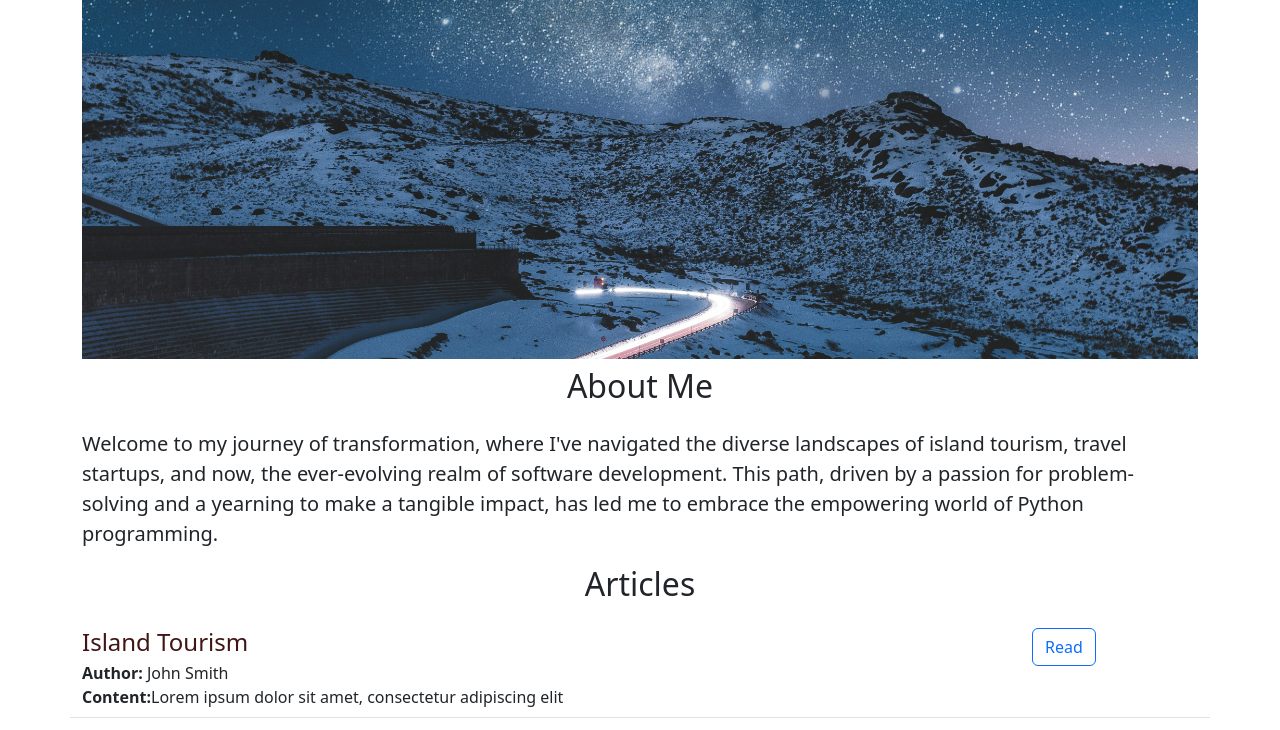
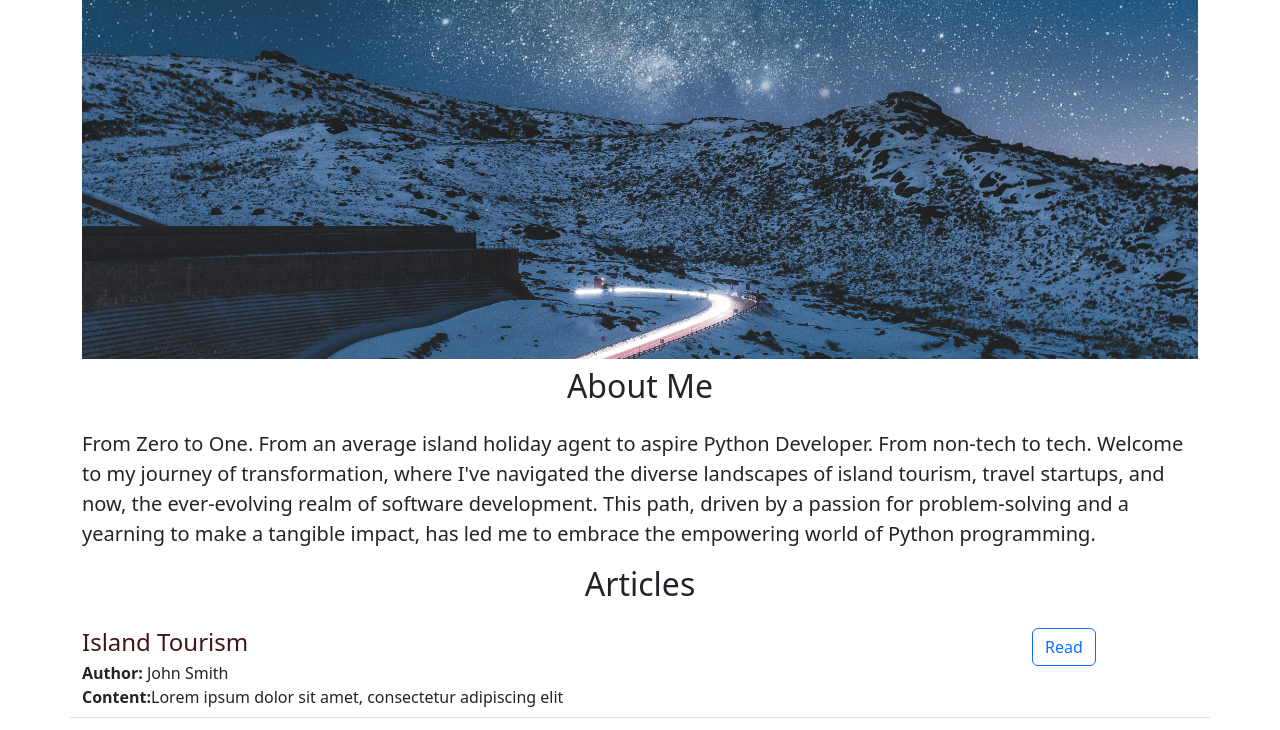
Before and after one commit to skylarasoka/journey, a Flask app: page / in a window 1280 px wide. Shown: the part 81-811 px from the top of the page. Run offline with Flask 3, Linux system fonts and the light colour scheme.

Commit message:
Make some changes

```diff
--- a/templates/home.html
+++ b/templates/home.html
@@ -19,7 +19,7 @@
       <h1 class="text-center mt-2 mb-4">{{owner}}'s Journey</h1>
       <img class="img-fluid" id="banner" src="{{ url_for('static', filename='banner.jpg') }}">
       <h2 class="text-center mt-2 mb-4">About Me</h2>
-      <p class="lead">Welcome to my journey of transformation, where I've navigated the diverse landscapes of island tourism, travel startups, and now, the ever-evolving realm of software development. This path, driven by a passion for problem-solving and a yearning to make a tangible impact, has led me to embrace the empowering world of Python programming.</p>
+      <p class="lead">From Zero to One. From an average island holiday agent to aspire Python Developer. From non-tech to tech. Welcome to my journey of transformation, where I've navigated the diverse landscapes of island tourism, travel startups, and now, the ever-evolving realm of software development. This path, driven by a passion for problem-solving and a yearning to make a tangible impact, has led me to embrace the empowering world of Python programming.</p>
       <h2 class="text-center mt-2 mb-4">Articles</h2>
       <div>
         {% for article in jobs %}
```
